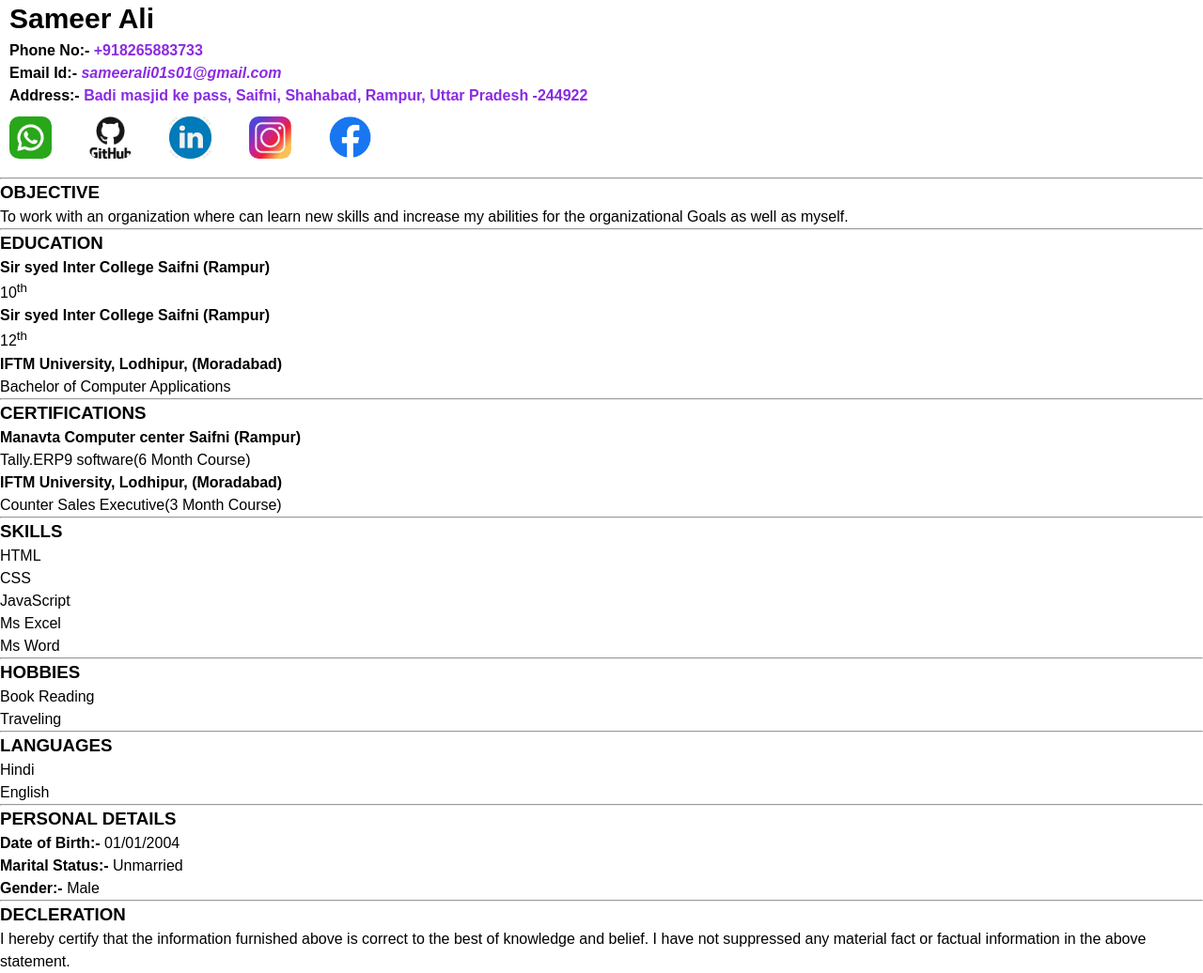
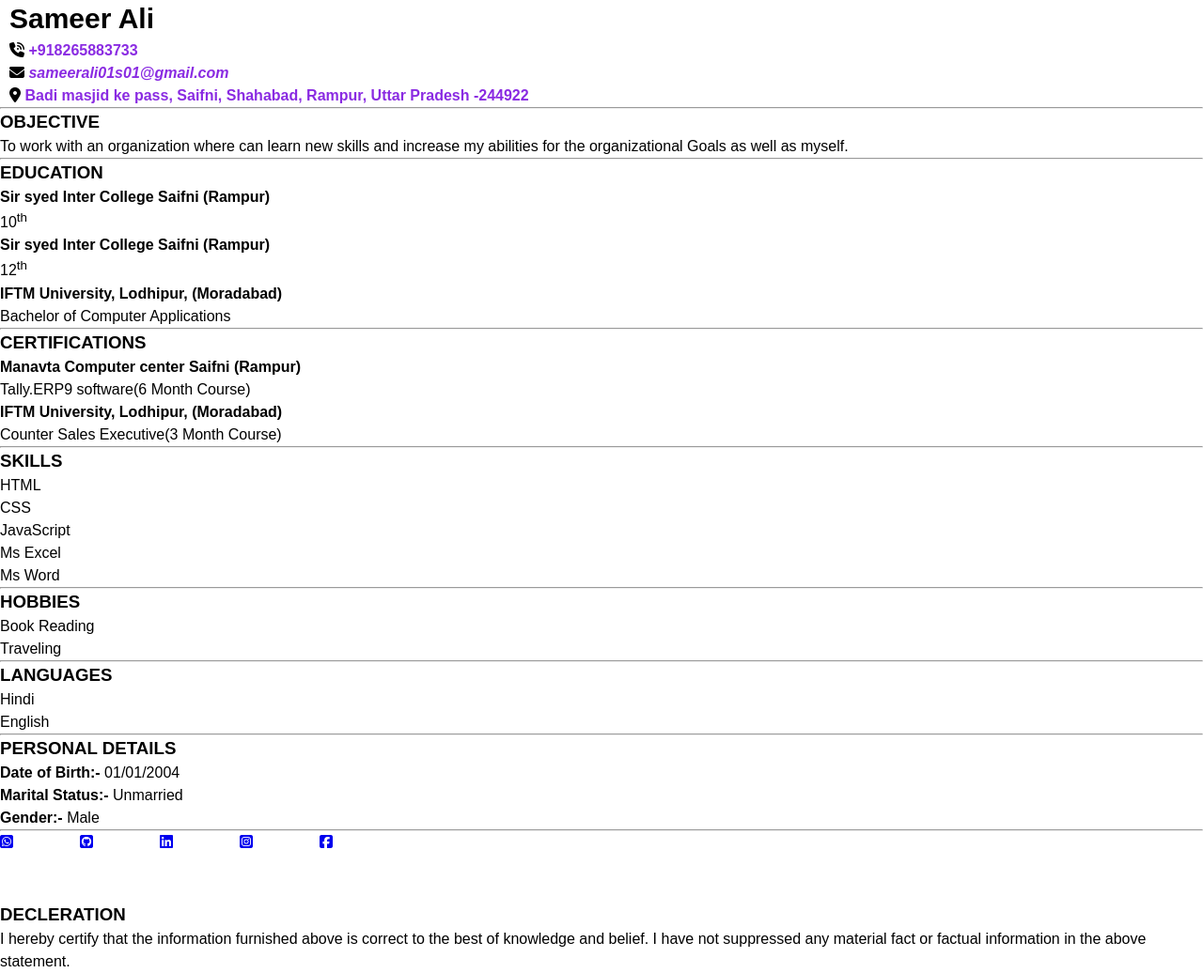
Before and after one commit to SameerAli-01/myhtml, a plain HTML site: page Resume/index.html in a window 1280 px wide. Shown: the part 207-1243 px from the top of the page at 94% size. Drawn offline with Linux system fonts and the light colour scheme; files whose address does not match are found by name.

Commit message:
adder page

```diff
--- a/Resume/index.html
+++ b/Resume/index.html
@@ -4,8 +4,8 @@
         <meta charset="UTF-8">
         <meta name="viewport" content="width=device-width, initial-scale=1.0">
         <title>It's a my Resume here...</title>
-        <link rel="stylesheet" href="https://cdnjs.cloudflare.com/ajax/libs/font-awesome/4.7.0/css/font-awesome.min.css">
         <link rel="stylesheet" href="style.css">
+        <link rel="stylesheet" href="https://cdnjs.cloudflare.com/ajax/libs/font-awesome/6.5.0/css/all.min.css">
     </head>
     <body>
         <!-- This is Header -->
@@ -18,32 +18,12 @@
 
         <div class="my-info">
             <h2 class="name">Sameer Ali</h2>
-            <p class="phone-num"><b>Phone No:- </b><a href="tel:+918265883733" target="_blank">+918265883733</a></p>
-            <p class="email-id"><b>Email Id:- </b><a href="mailto:sameerali01s01@gmail.com" target="_blank">sameerali01s01@gmail.com</a></p>
-            <p class="address"><b>Address:- </b>Badi masjid ke pass, Saifni, Shahabad, Rampur, Uttar Pradesh -244922</p>
+            <p class="phone-num"><b><i class="fa-solid fa-phone-volume"></i> </b><a href="tel:+918265883733" target="_blank">+918265883733</a></p>
+            <p class="email-id"><b><i class="fa-solid fa-envelope"></i> </b><a href="mailto:sameerali01s01@gmail.com" target="_blank">sameerali01s01@gmail.com</a></p>
+            <p class="address"><b><i class="fa-solid fa-location-dot"></i> </b>Badi masjid ke pass, Saifni, Shahabad, Rampur, Uttar Pradesh -244922</p>
         </div>
 
-        <div id="container-icon">
-            <div class="social-icon">
-                <a  href="https://api.whatsapp.com/send?phone=+918265883733"><img class="icon" src="C:\Users\hp\Desktop\MyResume\images\whatsapp-logo0999.png" alt="whatsapp logo"></a>
-            </div>
 
-            <div class="social-icon">
-                <a href="https://github.com/SameerAli-01" target="_blank"><img class="icon" src="C:\Users\hp\Desktop\MyResume\images\githubimg-0100.png" alt="github Logo"></a>
-            </div>
-
-            <div class="social-icon">
-                <a href="https://www.linkedin.com/in/sameer-ali-956260351?utm_source=share&utm_campaign=share_via&utm_content=profile&utm_medium=android_app" target="_blank"><img class="icon" src="C:\Users\hp\Desktop\MyResume\images\linkedin-0102.png" alt="linkden logo"></a>
-            </div>
-
-            <div class="social-icon">
-                <a href="https://www.instagram.com/sameer_4r011" target="_blank"><img class="icon" src="C:\Users\hp\Desktop\MyResume\images\img_insta.jpg.jpeg" alt="instagram logo"></a>
-            </div>
-
-            <div class="social-icon">
-                <a href="https://www.facebook.com/shar/15kt5mp40y/" target="_blank"><img class="icon" src="C:\Users\hp\Desktop\MyResume\images\facebook-logo_0103.png" alt="facebook logo"></a>
-            </div>
-        </div>
         <hr>
         </header>
         <!-- This is Header Close -->
@@ -125,6 +105,28 @@
                     <li><b>Gender:- </b>Male</li>
                 </ul>
                 <hr>
+
+                <div id="container-icon">
+                    <div class="social-icon">
+                        <a  href="https://api.whatsapp.com/send?phone=+918265883733"><i class="fa-brands fa-square-whatsapp"></i></a>
+                    </div>
+
+                    <div class="social-icon">
+                        <a href="https://github.com/SameerAli-01" target="_blank"><i class="fa-brands fa-square-github"></i></a>
+                    </div>
+
+                    <div class="social-icon">
+                        <a href="https://www.linkedin.com/in/sameer-ali-956260351?utm_source=share&utm_campaign=share_via&utm_content=profile&utm_medium=android_app" target="_blank"><i class="fa-brands fa-linkedin"></i></a>
+                    </div>
+
+                    <div class="social-icon">
+                        <a href="https://www.instagram.com/sameer_4r011" target="_blank"><i class="fa-brands fa-square-instagram"></i></a>
+                    </div>
+
+                    <div class="social-icon">
+                        <a href="https://www.facebook.com/shar/15kt5mp40y/" target="_blank"><i class="fa-brands fa-square-facebook"></i></a>
+                    </div>
+                </div>
             </section>
         </main>
         <!-- This is Main Close -->
```
